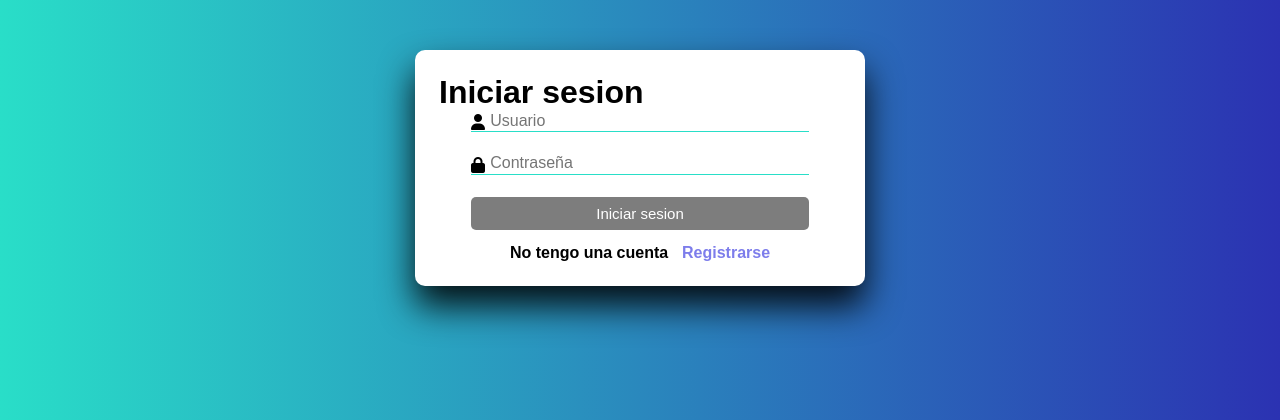
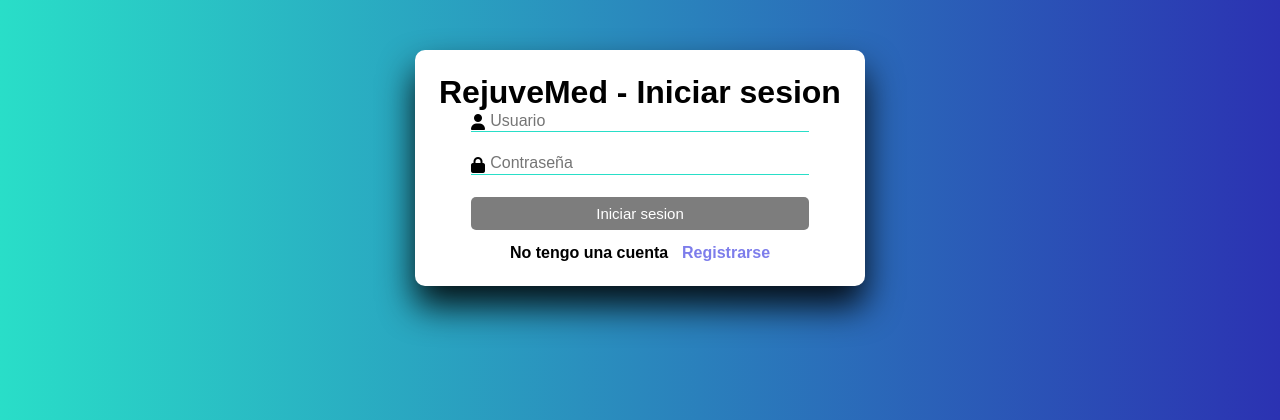
Before and after one commit to Carim-0/ProyectoSoftware-main, a PHP site: page / in a window 1280 px wide. Shown: the top 420 px of the page. Run offline with PHP 8.4, Linux system fonts and the light colour scheme.

Commit message:
commit 4

```diff
--- a/index.php
+++ b/index.php
@@ -9,7 +9,7 @@
 </head>
 <body>
     <div class="container" id="login" >
-        <h1 class="form_title">Iniciar sesion</h1>
+        <h1 class="form_title">RejuveMed - Iniciar sesion</h1>
         <form method="post" action="">
             <div class="input-group">
                 <i class="fas fa-user"></i>
```
